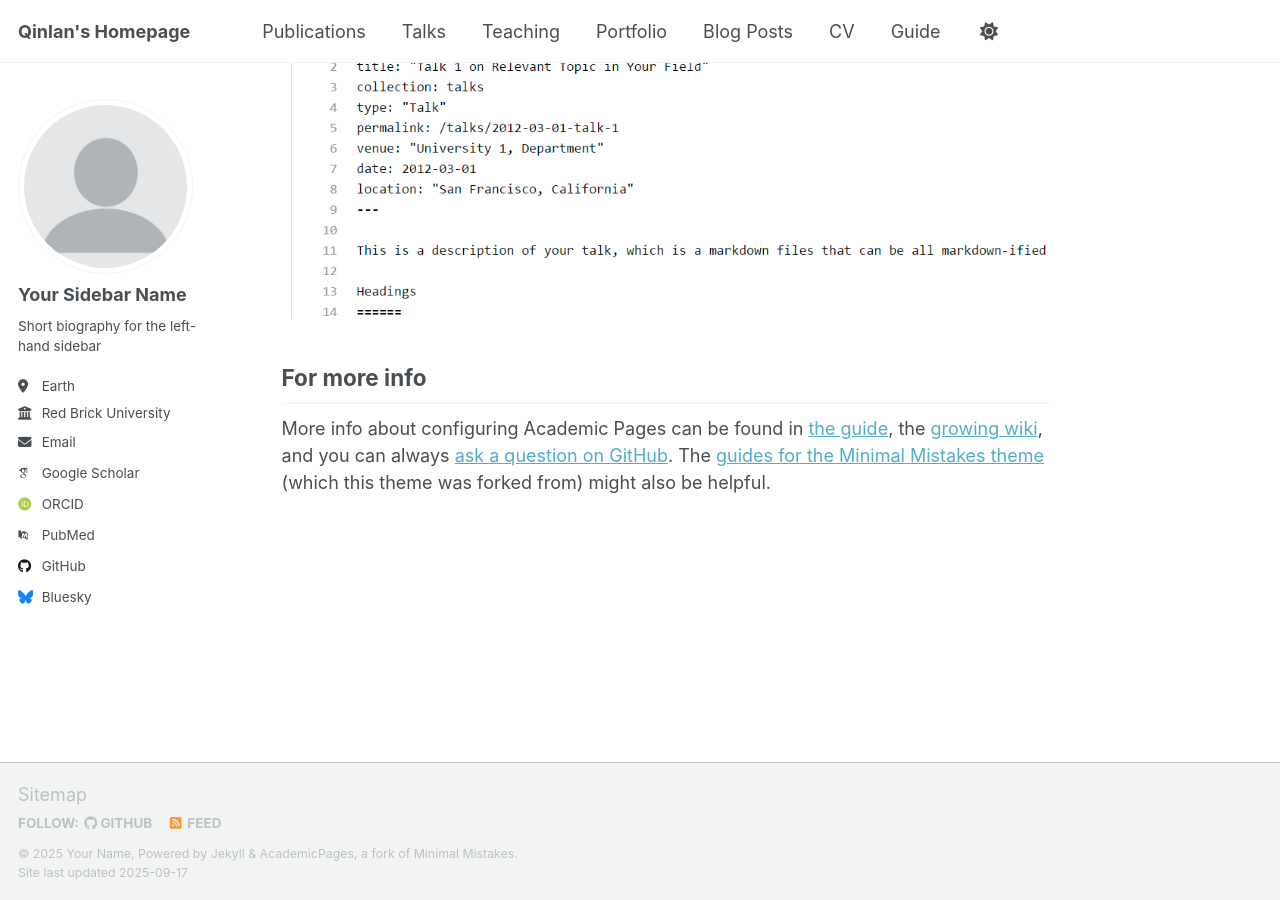
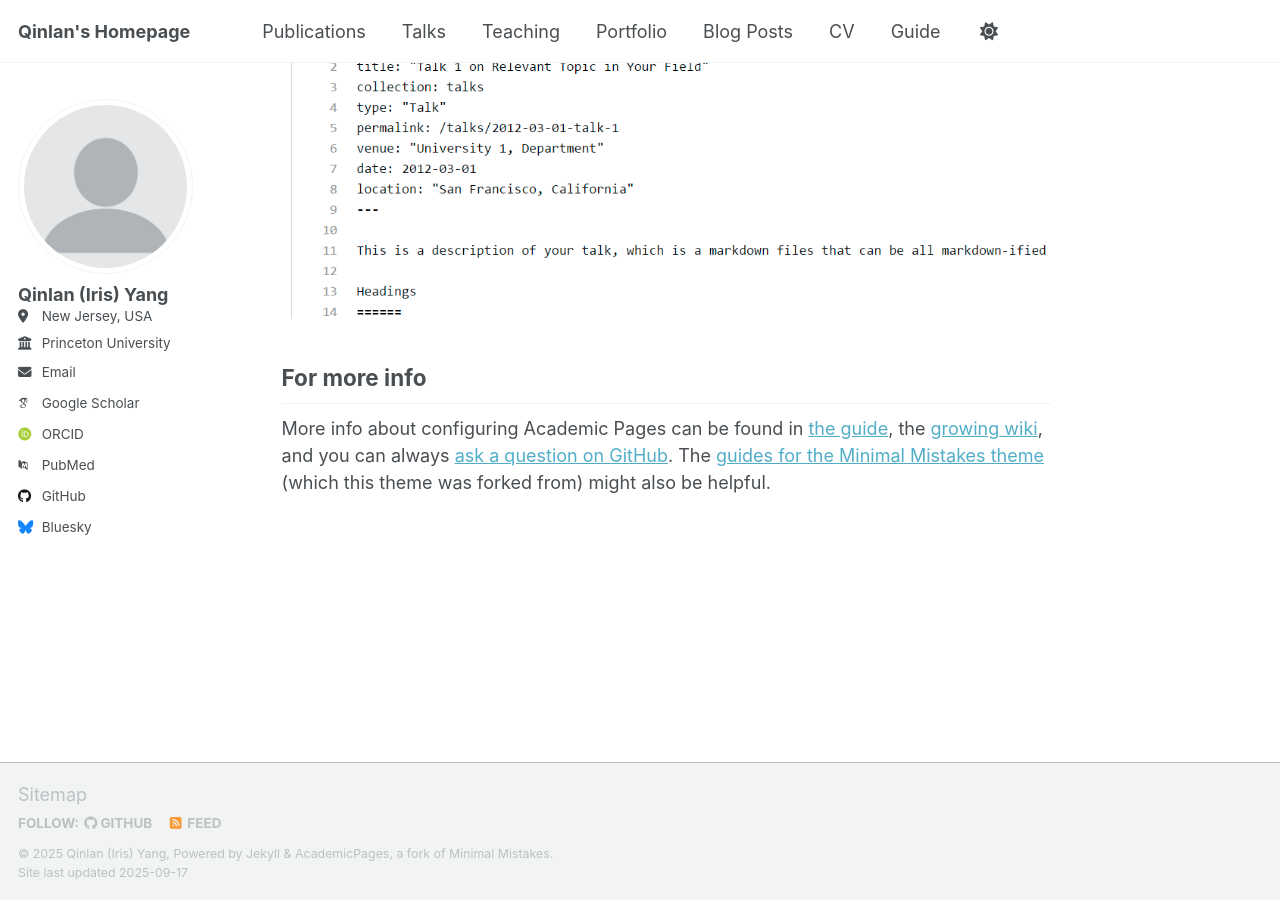
Before and after one commit to qinlanyang1/qinlan-iris-yang.github.io, a Jekyll site: the page built from _pages/about.md, in a window 1280 px wide and 900 px high, scrolled down 2880 px. Built offline with Jekyll 4.4.1, drawn with Linux system fonts in a browser that asks for light colours; some web fonts are replaced; a script that is not in the unit is left out.

Commit message:
Update _config.yml

```diff
--- a/_config.yml
+++ b/_config.yml
@@ -11,12 +11,12 @@ locale                   : "en-US"
 site_theme               : "default" # Currently available options are "default", "air"
 title                    : "Qinlan's Homepage"
 title_separator          : "-"
-name                     : &name "Your Name"
-description              : &description "Your Name's academic portfolio"   # Update this with a general description of your site, this is the default if not overridden by a page
-url                      : https://academicpages.github.io # The base hostname & protocol for your site e.g. "https://[your GitHub username].github.io",
+name                     : &name "Qinlan (Iris) Yang"
+description              : &description "personal description"   # Update this with a general description of your site, this is the default if not overridden by a page
+url                      : https://qinlan-iris-yang.github.io # The base hostname & protocol for your site e.g. "https://[your GitHub username].github.io",
                                                            # or if you already have some other page hosted on Github then use "https://[your GitHub username].github.io/[Your Repo Name]"
 baseurl                  : "" # the subpath of your site, e.g. "/blog"
-repository               : "academicpages/academicpages.github.io"
+repository               : "qinlanyang1/qinlan-iris-yang.github.io"
 
 # Site Author - The following control what appear as part of the author content on the side bar.
 #               If a field is blank the icon and link will not appear, otherwise it will be shown.
@@ -24,13 +24,13 @@ repository               : "academicpages/academicpages.github.io"
 author:
   # Biographic information
   avatar           : "profile.png"
-  name             : "Your Sidebar Name"
+  name             : "Qinlan (Iris) Yang"
   pronouns         : # example: "she/her"
-  bio              : "Short biography for the left-hand sidebar"
-  location         : "Earth"
-  employer         : "Red Brick University"
+  bio              : # "Short biography for the left-hand sidebar"
+  location         : "New Jersey, USA"
+  employer         : "Princeton University"
   uri              : # URL
-  email            : "none@example.org"
+  email            : "qinlan.yang@princeton.edu"
 
   # Academic websites
   academia         : # URL
```
